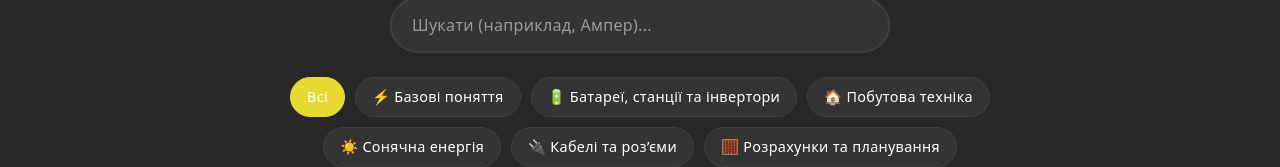
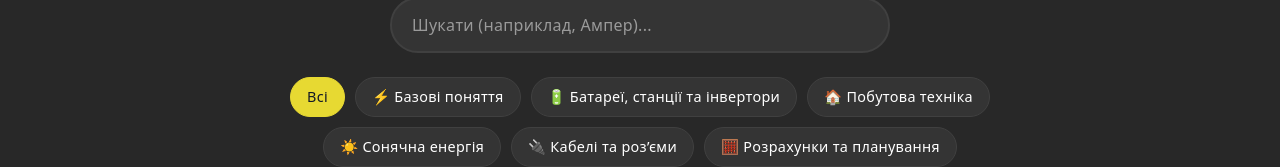
Before and after one commit to IT-Kamianets/voltlab.itkamianets.com, an Angular app: page /tips in a window 1280 px wide. Shown: the part 217-384 px from the top of the page. Built offline with nearby package versions, Linux system fonts and the light colour scheme.

Commit message:
refactor tips component: update active chip color to use design token for consistency

```diff
--- a/src/app/pages/tips/tips.component.scss
+++ b/src/app/pages/tips/tips.component.scss
@@ -21,6 +21,7 @@
 	--tips-shadow-hover: var(--shadow-md);
 	--tips-transition: var(--motion-fast) var(--easing);
 	--tips-focus-ring: var(--focus-ring);
+	--tips-chip-active-text: #111827;
 
 	display: block;
 }
@@ -99,7 +100,7 @@
 
 		&.active {
 			background-color: var(--tips-primary);
-			color: #ffffff;
+			color: var(--tips-chip-active-text);
 			border-color: var(--tips-primary);
 		}
 	}
```
